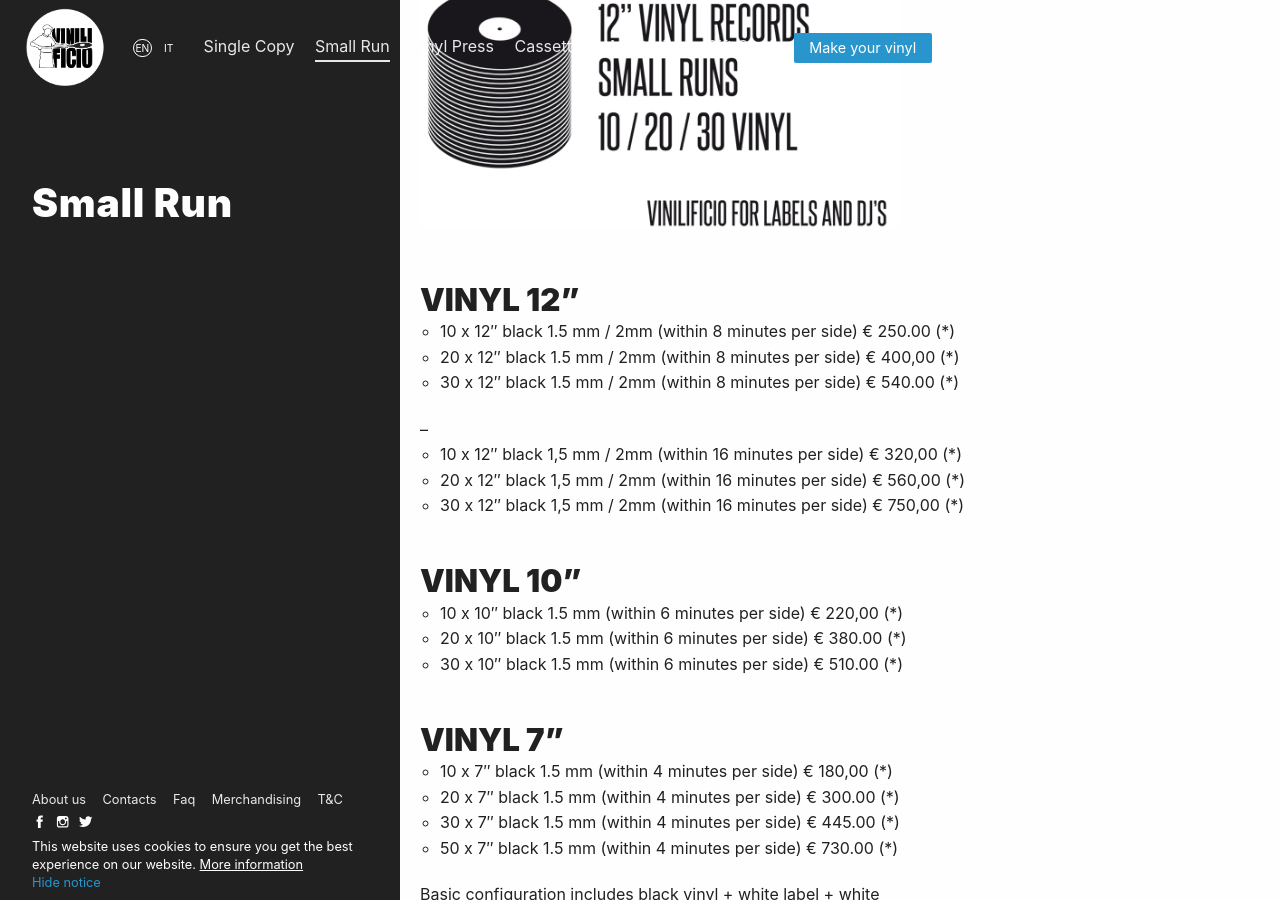
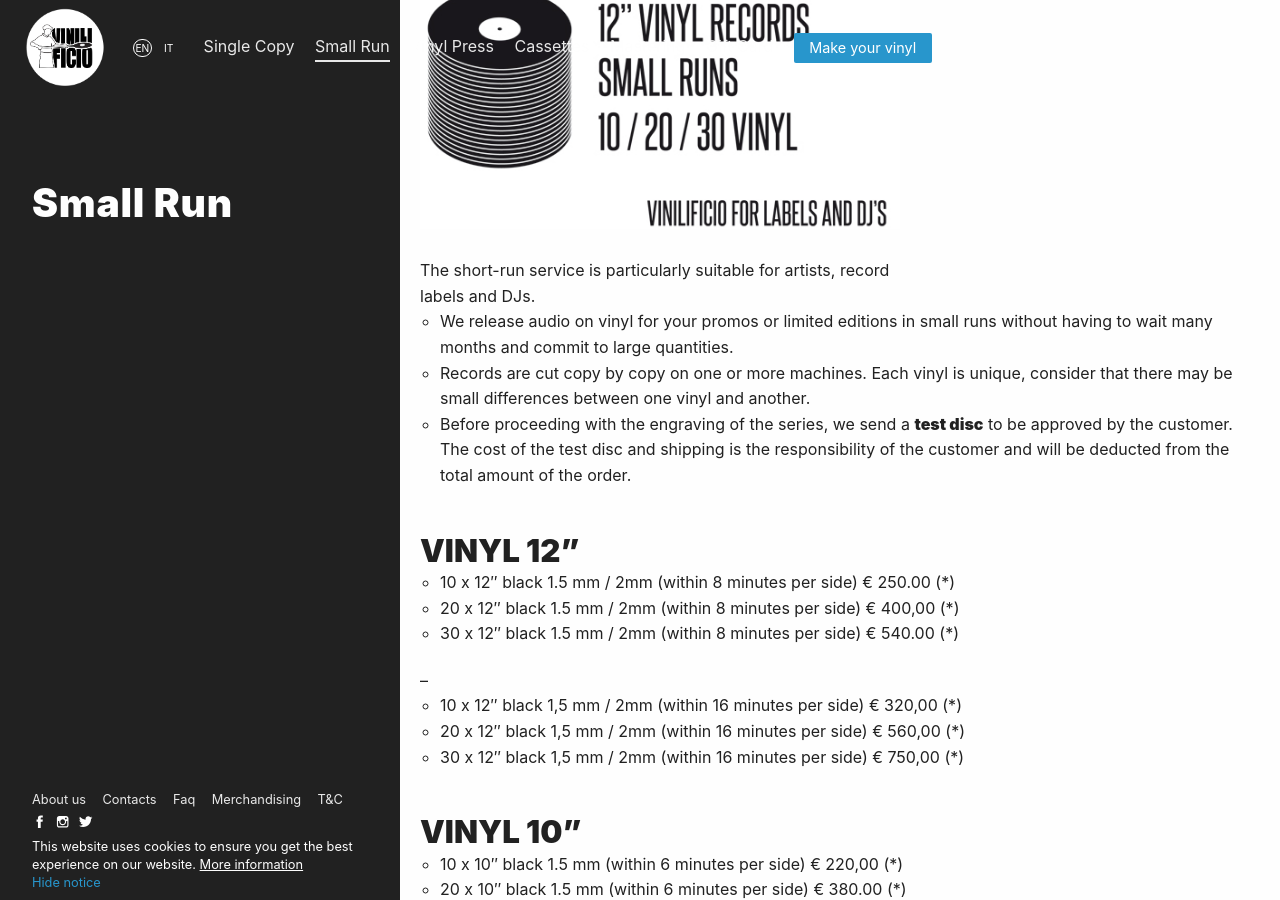
Before and after one commit to Vinilificio/vinilificio.com, a Jekyll site: the page built from en/small-run.md, in a window 1280 px wide and 900 px high, scrolled down 345 px. Built offline with Jekyll 4.4.1, drawn with Linux system fonts in a browser that asks for light colours; nearby versions of some CDN libraries; comment, search, counter and statistics services are not loaded.

Commit message:
update intro

```diff
--- a/en/small-run.md
+++ b/en/small-run.md
@@ -9,6 +9,13 @@
 
 
 ![infographic vinili](/img/PROMO-SMALL-RUNS_GFX_big-5.jpg)
+
+The short-run service is particularly suitable for artists, record labels and DJs.
+
+* We release audio on vinyl for your promos or limited editions in small runs without having to wait many months and commit to large quantities.
+* Records are cut copy by copy on one or more machines. Each vinyl is unique, consider that there may be small differences between one vinyl and another.
+* Before proceeding with the engraving of the series, we send a <b>test disc</b> to be approved by the customer. The cost of the test disc and shipping is the responsibility of the customer and will be deducted from the total amount of the order.
+
 
 ## VINYL 12"
 
```
